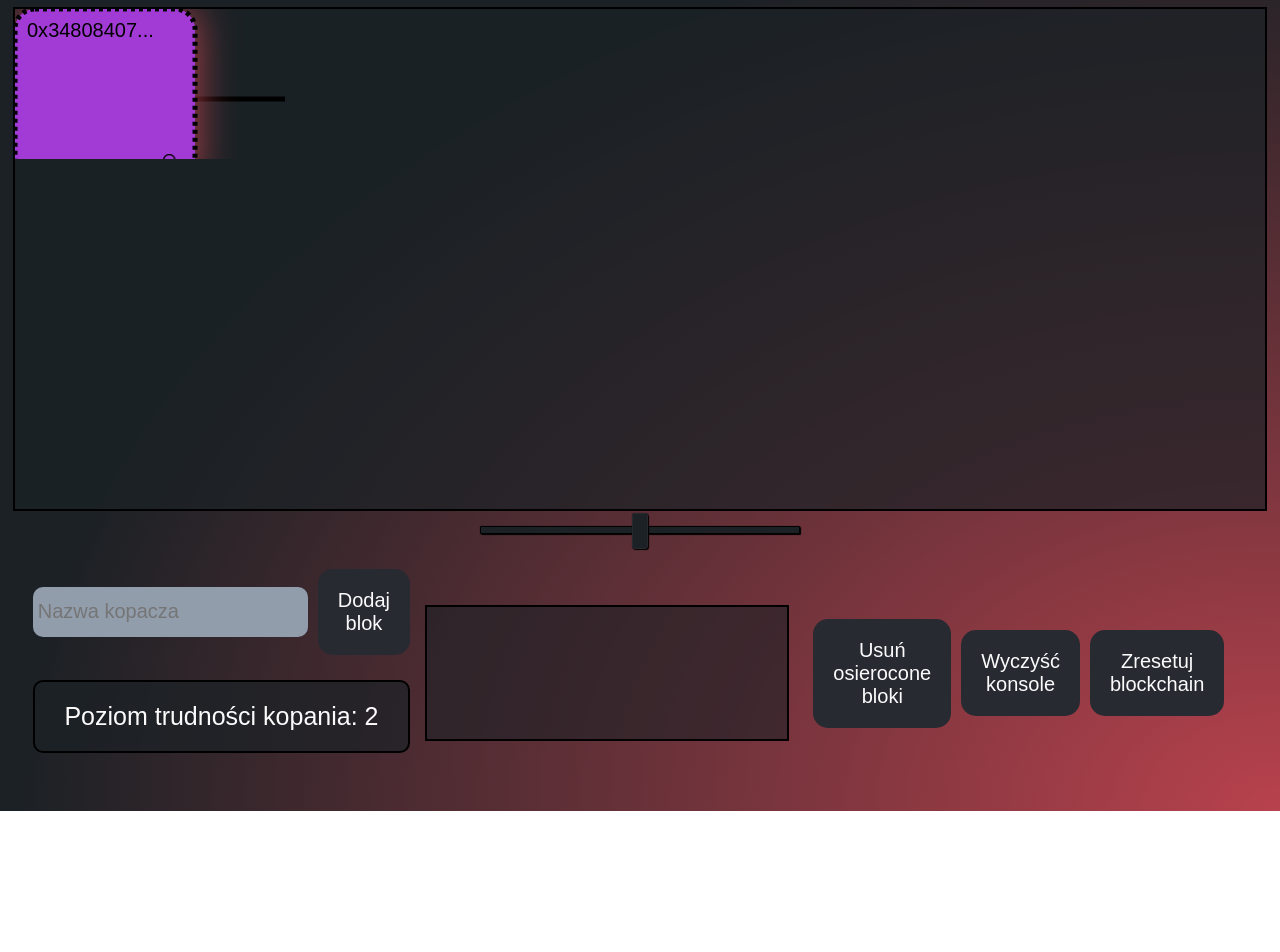
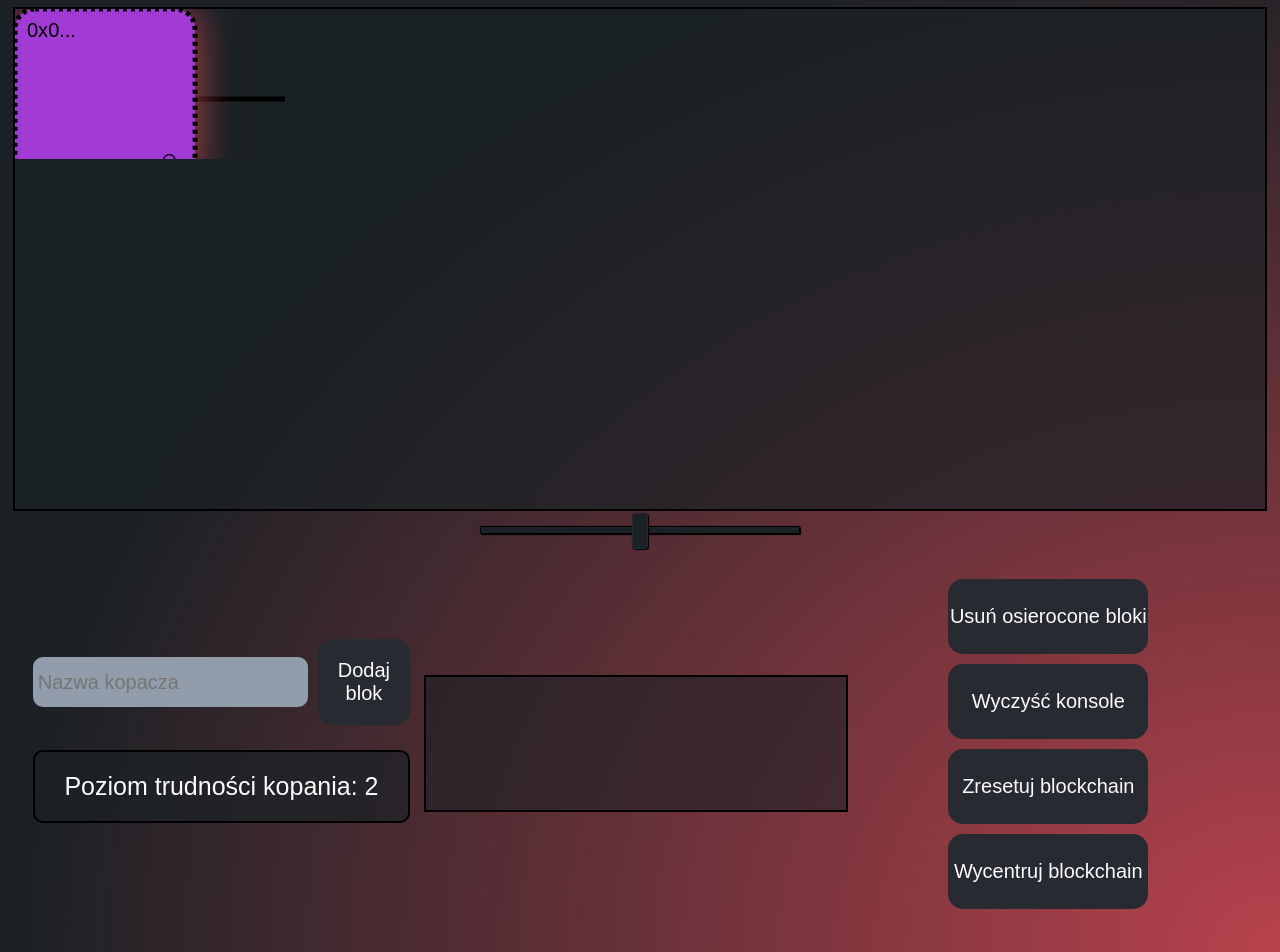
Before and after one commit to Frashier/BlockchainSim, a React (Create React App) app: page /simulation in a window 1280 px wide. Shown: the part 101-1053 px from the top of the page. Before the commit the page ends 912 px from the top, so only its background shows below. Built offline with nearby package versions, Linux system fonts and the light colour scheme.

Commit message:
added centring blockchain

```diff
--- a/src/Components/Simulation/Blockchain.js
+++ b/src/Components/Simulation/Blockchain.js
@@ -160,13 +160,7 @@ class Blockchain {
       } while (!mineInfo.hash);
 
       this.blocks = [
-        new Block(
-          BlockType.Genesis,
-          mineInfo.hash,
-          Date.now(),
-          mineInfo.nonce,
-          "genesis"
-        ),
+        new Block(BlockType.Genesis, 0, Date.now(), mineInfo.nonce, "genesis"),
       ];
     } else this.blocks = blocks;
   }
--- a/src/Components/Simulation/Simulation.css
+++ b/src/Components/Simulation/Simulation.css
@@ -120,14 +120,14 @@
   margin: 1%;
 }
 
-@media (max-width: 1024px) {
+@media (max-width: 1200px) {
   .simulation_toolbar {
     display: flex;
     flex-direction: column;
   }
 }
 
-@media (max-width: 1024px) {
+@media (max-width: 1200px) {
   .simulation_toolbar_leftside {
     display: flex;
     flex-direction: column;
@@ -189,12 +189,18 @@
 
 .simulation_toolbar_rightside {
   grid-area: "right-side";
-  /*flex-wrap: wrap;*/
+  flex-wrap: wrap;
   display: flex;
   gap: 10px;
   margin: 30px;
-  align-items: center;
-  justify-content: space-evenly;
+  align-content: center;
+  justify-content: center;
+}
+
+.simulation_toolbar_rightside > button {
+  width: 200px;
+  height: 75px;
+  padding: 0;
 }
 
 .simulation_scene_block--selected {
--- a/src/Components/Simulation/Simulation.js
+++ b/src/Components/Simulation/Simulation.js
@@ -264,6 +264,7 @@ function Simulation() {
   // Interface utilites
   const [consoleData, setConsoleData] = useState("");
   const [blockchainScale, setBlockchainScale] = useState(1);
+  const [rerenderSwitch, setRerenderSwitch] = useState(false);
 
   const svgRef = useRef(null);
   const consoleBottomRef = useRef(null);
@@ -307,6 +308,7 @@ function Simulation() {
   const handleResetBlockchain = () => {
     setBlockchain(new Blockchain(2));
     setBlockSelected(null);
+    setRerenderSwitch(!rerenderSwitch);
     writeToConsole("Blockchain zresetowany.");
   };
 
@@ -378,6 +380,7 @@ function Simulation() {
           viewBox="0 0 100vw 100vh"
           style={{ objectFit: "fill" }}
           ref={svgRef}
+          key={rerenderSwitch}
         >
           <BlockchainComponent
             blockchainScale={blockchainScale}
@@ -435,6 +438,12 @@ function Simulation() {
           <button className="basic-button" onClick={handleResetBlockchain}>
             Zresetuj blockchain
           </button>
+          <button
+            className="basic-button"
+            onClick={() => setRerenderSwitch(!rerenderSwitch)}
+          >
+            Wycentruj blockchain
+          </button>
         </div>
       </div>
     </motion.div>
```
